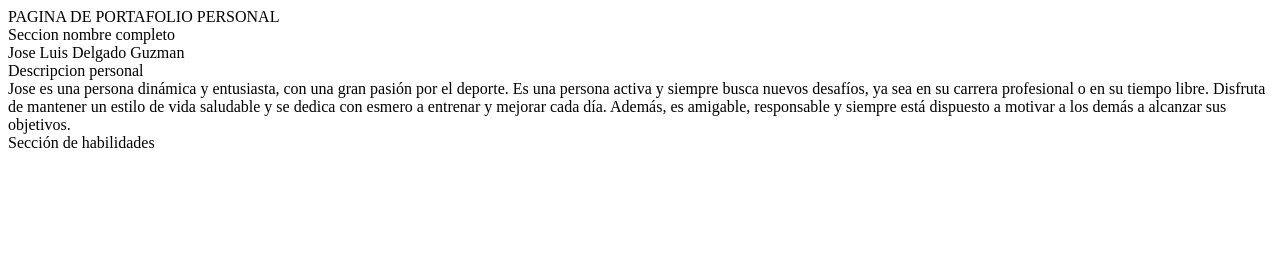
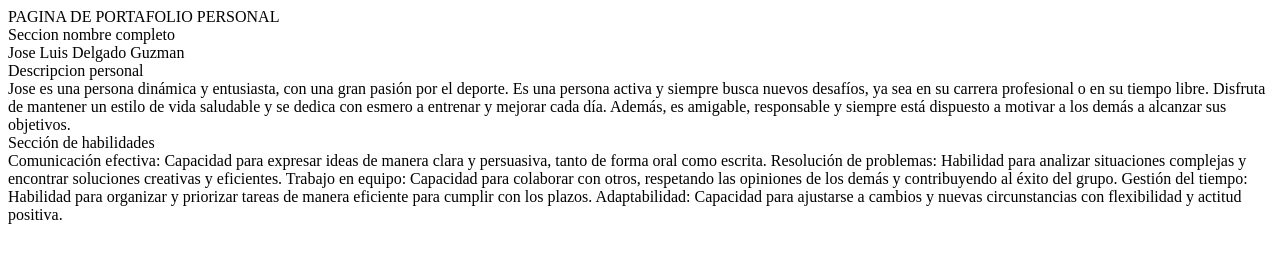
Before and after one commit to joseluisdlgd/RUBRICA-PUNTO-1, a plain HTML site: page index.html in a window 1280 px wide. Drawn offline with Linux system fonts and the light colour scheme.

Commit message:
septimo commit

```diff
--- a/index.html
+++ b/index.html
@@ -15,6 +15,14 @@
         Disfruta de mantener un estilo de vida saludable y se dedica con esmero a entrenar y mejorar cada día.
         Además, es amigable, responsable y siempre está dispuesto a motivar a los demás a alcanzar sus objetivos.</div>
         <div>Sección de habilidades</div>
+<div>Comunicación efectiva: Capacidad para expresar ideas de manera clara y persuasiva, tanto de forma oral como escrita.
 
+    Resolución de problemas: Habilidad para analizar situaciones complejas y encontrar soluciones creativas y eficientes.
+
+    Trabajo en equipo: Capacidad para colaborar con otros, respetando las opiniones de los demás y contribuyendo al éxito del grupo.
+
+    Gestión del tiempo: Habilidad para organizar y priorizar tareas de manera eficiente para cumplir con los plazos.
+
+    Adaptabilidad: Capacidad para ajustarse a cambios y nuevas circunstancias con flexibilidad y actitud positiva.</div>
 </body>
 </html>
```
